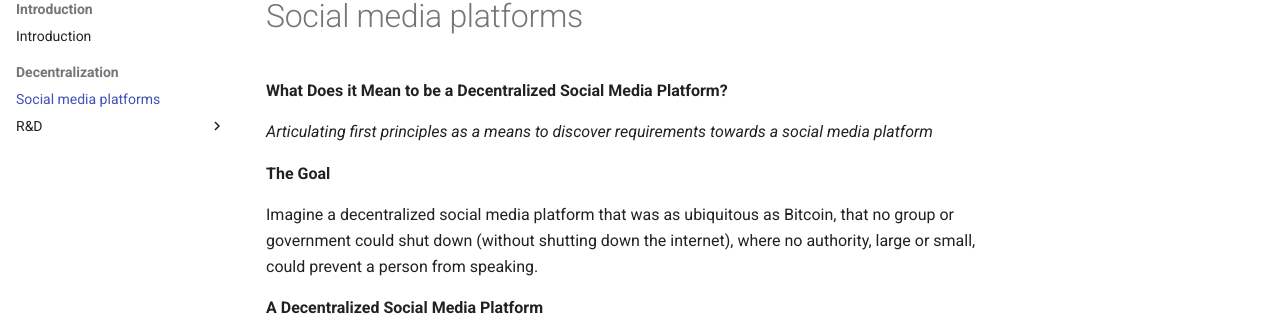
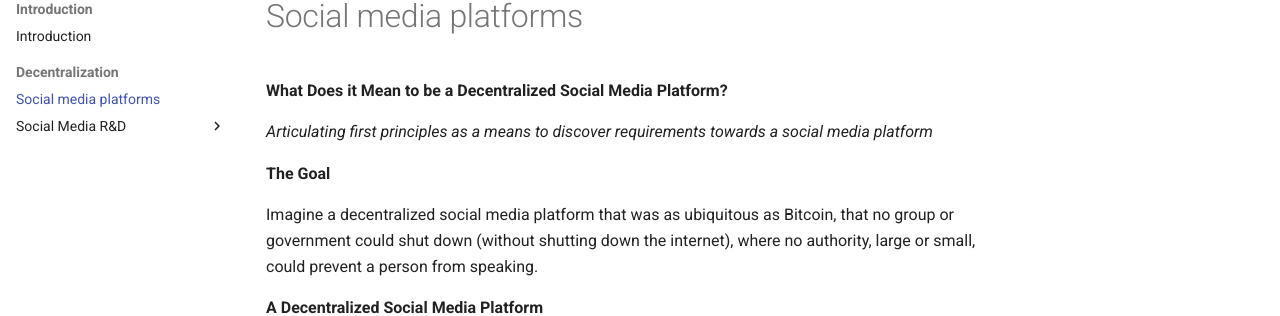
Before and after one commit to block-core/documentation, an MkDocs documentation site: the page built from docs/decentralization/social-media/social-media-platforms.md, in a window 1280 px wide. Shown: the part 150-466 px from the top of the page. Built offline with MkDocs 1.6.1 and Material for MkDocs 9.7.7, drawn with Linux system fonts in a browser that asks for light colours; comment, search, counter and statistics services are not loaded.

Commit message:
changes R&D Menu Caption

```diff
--- a/mkdocs.yml
+++ b/mkdocs.yml
@@ -115,7 +115,7 @@ nav:
     - introduction.md
     - Decentralization:
       - decentralization/social-media/social-media-platforms.md
-      - R&D:
+      - Social Media R&D:
          - decentralization/social-media/research-and-design/reading-list.md
          - decentralization/social-media/research-and-design/readme.md
          - Consensus:
```
